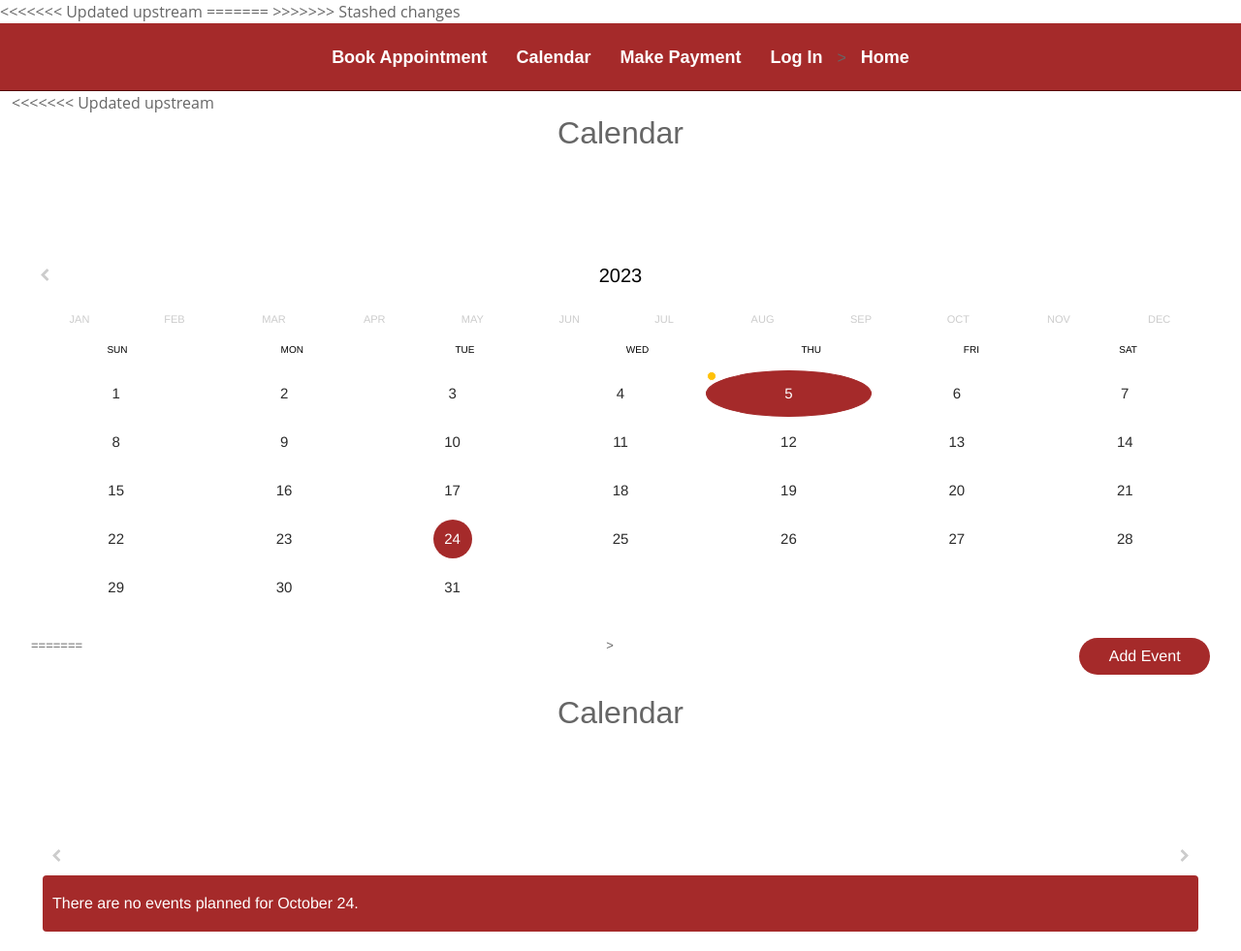
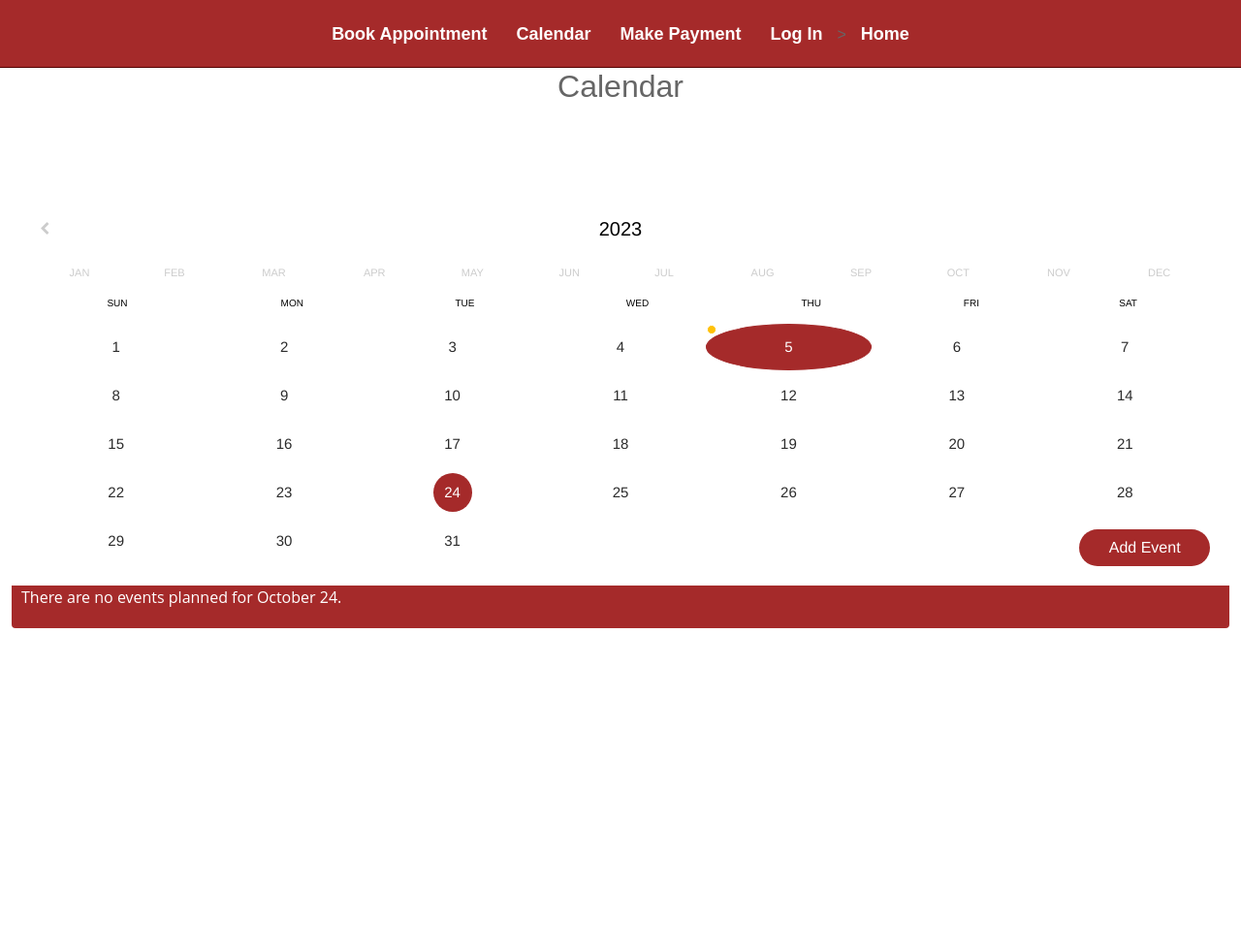
Before and after one commit to hajparv/G9T3, a PHP site: page /newcalendar.html in a window 1280 px wide. Shown: the whole page at 97% size. After the commit the page ends 648 px from the top, so only its background shows below. Run offline with PHP 8.4, Linux system fonts and the light colour scheme; some libraries are stand-ins or nearby versions.

Commit message:
EDITED BY PY

```diff
--- a/css/style.css
+++ b/css/style.css
@@ -306,6 +306,7 @@ WAD
       z-index: -1; }
 
   .event-date {
+
     border-color:#A52A2A;
     background: #A52A2A;
     color: #fff; }
--- a/newcalendar.html
+++ b/newcalendar.html
@@ -15,7 +15,6 @@
   <script src="newcalendar.js" defer></script>
 
 
-<<<<<<< Updated upstream
   <!-- Bootstrap CSS File -->
   <!-- Bootstrap CSS -->
   <link href="https://cdn.jsdelivr.net/npm/bootstrap@5.2.0/dist/css/bootstrap.min.css" rel="stylesheet"
@@ -31,9 +30,6 @@
   <!-- Main Stylesheet File -->
   <link href="css/hover-style.css" rel="stylesheet">
   <link href="css/style.css" rel="stylesheet">
-=======
-
->>>>>>> Stashed changes
 
 </head>
 
@@ -54,7 +50,6 @@
   </header>
   <section class="cal">
     <div class="container-fluid">
-<<<<<<< Updated upstream
       <div class="row justify-content-center">
         <div class="col-md-6 text-center mb-5">
           <h2 class="heading section">Calendar</h2>
@@ -68,7 +63,7 @@
                 <div class="year-header">
                   <span class="left-button fa fa-chevron-left" id="prev"> </span>
                   <span class="year" id="label"></span>
-                  <span class="right-button fa fa chevron-right" id="next"> </span>
+                  <span class="right-button fa fachevron-right" id="next"> </span>
                 </div>
                 <table class="months-table w-100">
                   <tbody>
@@ -105,36 +100,6 @@
                 </div>
                 <button class="button" id="add-button">Add Event</button>
               </div>
-=======
-        <nav id="nav-menu-container">
-            <ul class="nav-menu">
-                <li></li>><a href="index.html">Home</a></li>
-                <li><a href="about.html">Book Appointment</a></li>
-                <li><a href="calendar.html">Calendar</a></li>
-                <li><a href="service.html">Make Payment</a></li>
-                <li><a href="booking.html">Log In</a></li>
-            </ul>
-        </nav>
-    </div>
-</header>
-<!-- Header End -->
-<section class="cal">
-<div class="container-fluid">
-  <div class="row justify-content-center">
-    <div class="col-md-6 text-center mb-5">
-      <h2 class="heading section">Calendar</h2>
-    </div>
-  </div>
-  <div class="row">
-    <div class="col-md-12">
-      <div class="content w-100">
-        <div class="calendar-container">
-          <div id="calendar">
-            <div class="year-header">
-              <span class="left-button fa fa-chevron-left" id="prev"> </span>
-              <span class="year" id="label"></span>
-              <span class="right-button fa fa-chevron-right" id="next"> </span>
->>>>>>> Stashed changes
             </div>
             <div class="events-container">
             </div>
--- a/newcalendar.js
+++ b/newcalendar.js
@@ -117,7 +117,6 @@ function days_in_month(month, year) {
 
 //Event handler when a date is clicked
 function date_click(event) {
-    console.log(event);
     var eventsContainer = document.getElementById("events-container");
     if (eventsContainer) {
         eventsContainer.style.display = "block";
@@ -130,20 +129,18 @@ function date_click(event) {
 
     // Remove the "active-date" class from any previously selected date element
     var activeDates = document.querySelectorAll(".active-date");
-
     activeDates.forEach(function (activeDate) {
         activeDate.classList.remove("active-date");
     });
 
     // Add the "active-date" class to the clicked date element
-    console.log(event.day);
-    if (event.day) {
-
-        event.day.classList.add("active-date");
+    if (event.target && event.target.classList) {
+        event.target.classList.add("active-date");
     }
 
     show_events(event.events, event.month, event.day);
 }
+
 
 
 //event handler when a month is clicked
@@ -176,6 +173,7 @@ function month_click(event) {
     currentDate.setMonth(new_month);
 
     // Remove the "active-month" class from all elements with that class
+    var monthElements = document.querySelectorAll(".month");
     monthElements.forEach(function (element) {
         element.classList.remove("active-month");
     });
@@ -187,10 +185,6 @@ function month_click(event) {
     init_calendar(currentDate);
 }
 
-// Add a click event listener to each element with the "month" class
-monthElements.forEach(function (element) {
-    element.addEventListener("click", month_click);
-});
 
 
 
```
